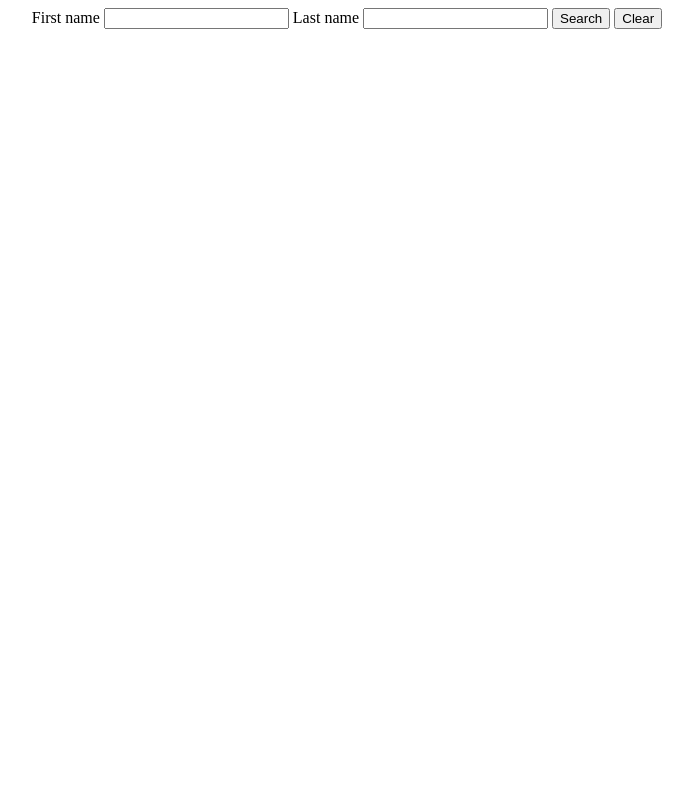
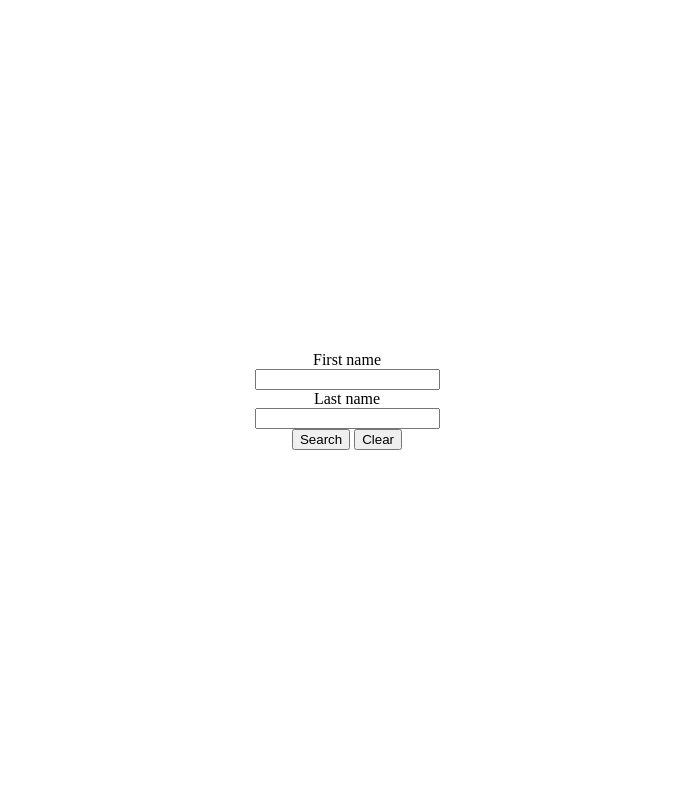
Before and after one commit to r-ofarrell/Revised-GFE, a Django app: page / in a window 1280 px wide. Shown: the whole page, without its empty margins (293-986 px from the left). Run offline with Django 5.2, Linux system fonts and the light colour scheme.

Commit message:
Modified search.html and styles.css to center form in viewport.

```diff
--- a/search/static/css/styles.css
+++ b/search/static/css/styles.css
@@ -1,11 +1,19 @@
+html,
+body {
+  margin: 0;
+  height: 100%;
+}
+
 .flex-container {
+  height: 100%;
   display: flex;
   align-items: center;
   justify-content: center;
 }
 
-.form,
-.input {
+.form {
   display: flex;
   flex-direction: column;
+  align-items: center;
+  justify-content: center;
 }
--- a/templates/search.html
+++ b/templates/search.html
@@ -2,17 +2,15 @@
 {% extends "base.html" %}
 {% block content %}
 <div class="flex-container">
-  <div class="form">
-    <div class="input">
-      <form action="{% url 'results' %}" method="get">
+  <form class="form" action="{% url 'results' %}" method="get">
     <label for="first-name">First name</label>
     <input name="first-name" type="text" value="" />
     <label for="last-name">Last name</label>
     <input name="last-name" type="text" value="" />
+    <div>
       <button formmethod="get">Search</button>
       <button type="reset">Clear</button>
+    </div>
   </form>
 </div>
-  </div>
-</div>
 {% endblock %}
```
Lines whose indentation alone changed are shown as unchanged.
